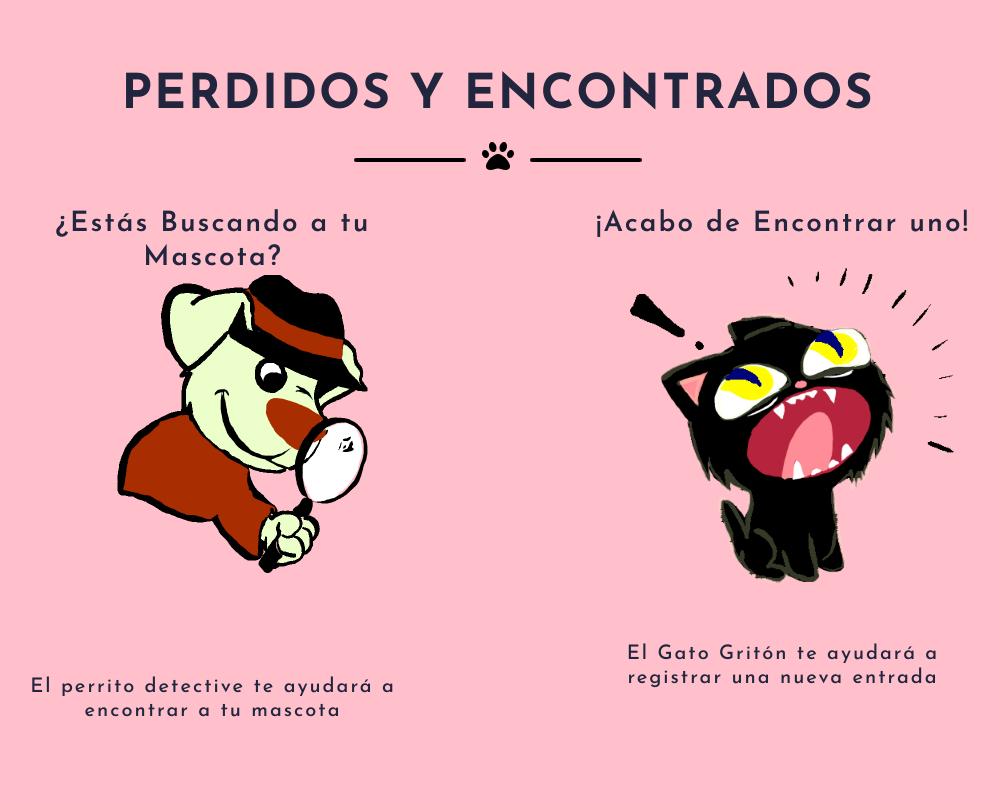
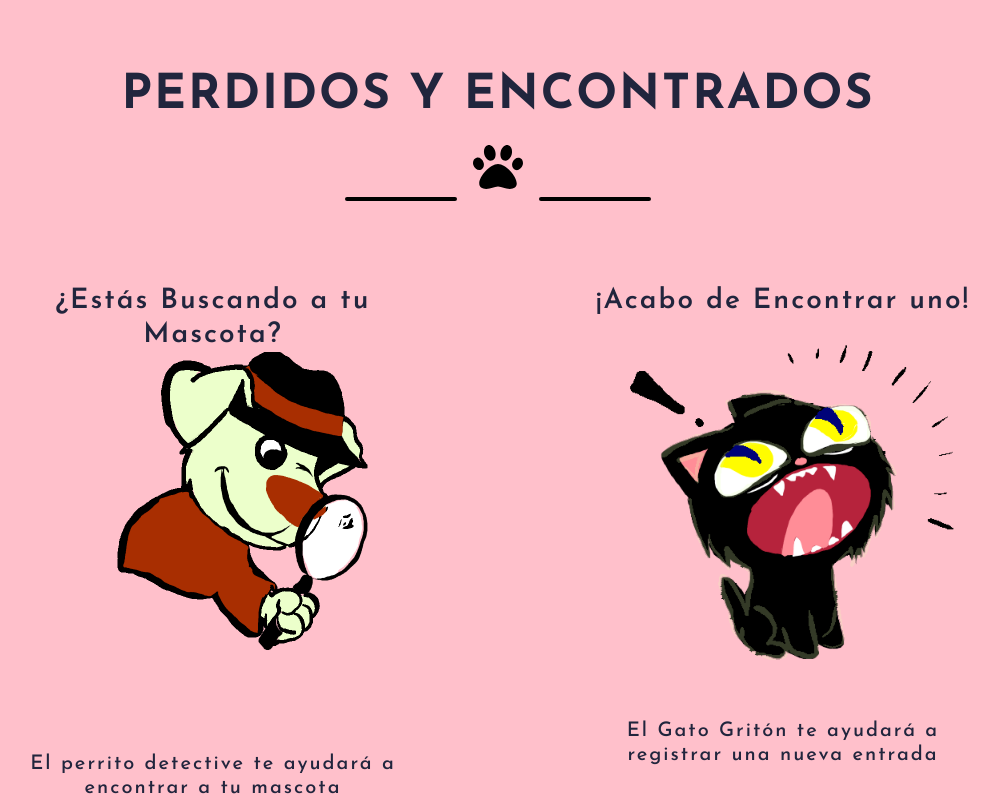
Before and after one commit to NicoleBarra/SalvandoHuellitas, a website: page public/index.html in a window 1280 px wide. Shown: the part 860-1663 px from the top of the page, without its empty margins (142-1141 px from the left). Drawn offline with nearby package versions, Linux system fonts and the light colour scheme.

Commit message:
Adicion de Mixing y Traduccion espaniol profile setting

```diff
--- a/scss/_pageSectionPYE.scss
+++ b/scss/_pageSectionPYE.scss
@@ -21,3 +21,13 @@ C L A S E S __ E N __ M O  D I F I C A C I Ó N
     }
 }
 */
+
+@mixin pawSalvandoHuellitas {
+    font-size: 50px;
+    padding-bottom: 50px;
+}
+.page-section {
+    .divider-custom-icon {
+        @include pawSalvandoHuellitas;
+    }
+}
```
Also changed, not shown: public/views/profileSettings.html (+1 -1 lines), public/css/styles.css.
